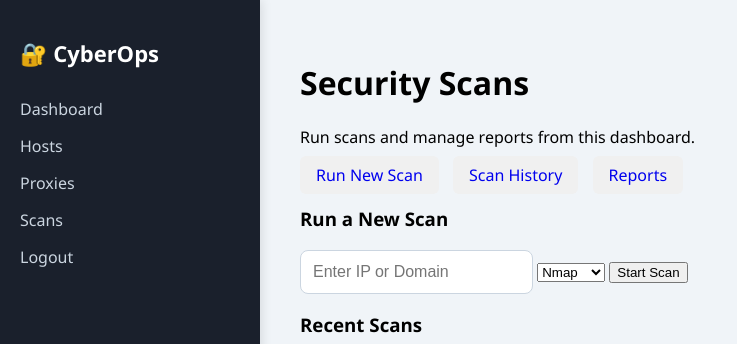
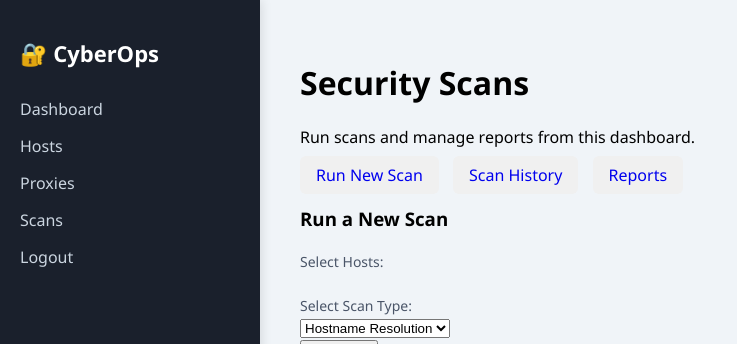
Before and after one commit to LM-Codespace/Dashboard-Flask, a Flask app: page /scans in a window 1280 px wide. Shown: the top 344 px of the page, without its empty margins (0-737 px from the left). Run offline with Flask 3, Linux system fonts and the light colour scheme; parts of the project's set-up code (start-up, migrations or seed data) failed here and were passed over; some libraries are stand-ins or nearby versions.

Commit message:
Update scans.html

```diff
--- a/templates/scans.html
+++ b/templates/scans.html
@@ -1,4 +1,5 @@
 {% extends "base.html" %}
+
 {% block content %}
 <div class="container">
     <h1>Security Scans</h1>
@@ -16,12 +17,21 @@
         <h3>Run a New Scan</h3>
         <form action="{{ url_for('scans.run_scan') }}" method="POST">
             <div class="form-group">
-                <input type="text" name="target" placeholder="Enter IP or Domain" required>
+                <!-- Select Hosts to Scan -->
+                <label for="hosts">Select Hosts:</label><br>
+                {% for host in hosts %}
+                    <input type="checkbox" name="hosts" value="{{ host.id }}"> {{ host.name }} ({{ host.ip }})<br>
+                {% endfor %}
+                <br>
+
+                <!-- Select Scan Type -->
+                <label for="scan_type">Select Scan Type:</label><br>
                 <select name="scan_type">
-                    <option value="nmap">Nmap</option>
-                    <option value="nikto">Nikto</option>
-                    <option value="custom">Custom</option>
+                    <option value="hostname">Hostname Resolution</option>
+                    <option value="port_check">Port Check (80, 443)</option>
                 </select>
+                <br>
+
                 <button type="submit" class="btn">Start Scan</button>
             </div>
         </form>
```
